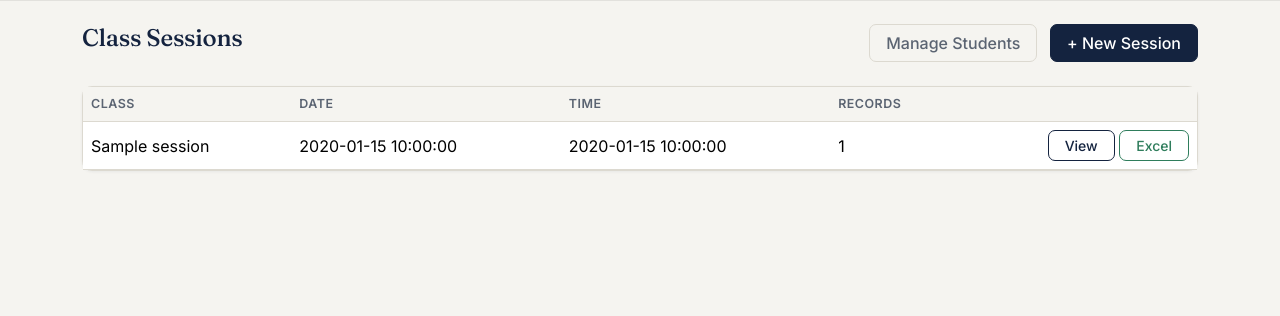
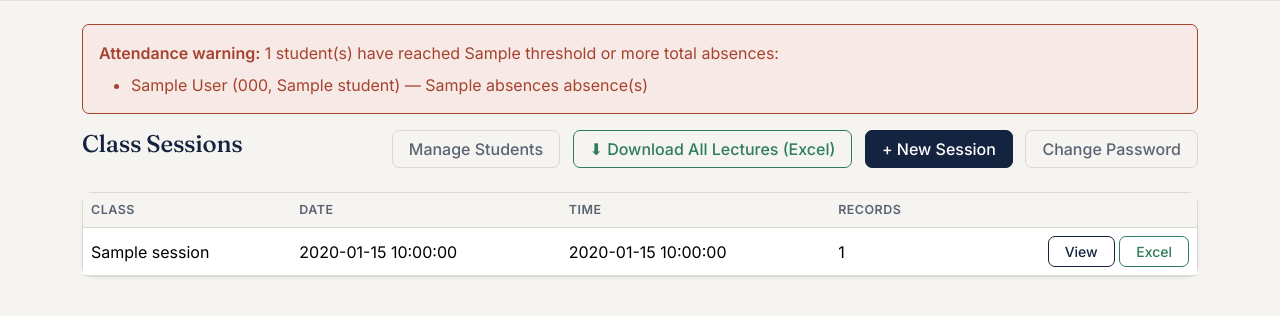
Before and after one commit to samsamurai739-cpu/Smart-Attendance-, a Flask app: template templates/teacher_dashboard.html in a window 1280 px wide. Shown: the part 54-370 px from the top of the page. Run offline with Flask 3, Linux system fonts and the light colour scheme; the template is opened without the code that fills it: most values are stand-ins (such as "Sample title", 1, 10 or a date in 2020).

Commit message:
Update teacher_dashboard.html

```diff
--- a/templates/teacher_dashboard.html
+++ b/templates/teacher_dashboard.html
@@ -1,11 +1,26 @@
 {% extends "base.html" %}
 {% block title %}Teacher Dashboard{% endblock %}
 {% block content %}
+{% if at_risk %}
+<div class="alert alert-danger">
+    <strong>Attendance warning:</strong> {{ at_risk|length }} student(s) have reached
+    {{ threshold }} or more total absences:
+    <ul class="mb-0 mt-2">
+        {% for item in at_risk %}
+        <li>{{ item.student.full_name }} ({{ item.student.student_code }}, {{ item.student.class_name }})
+            &mdash; {{ item.absences }} absence(s)</li>
+        {% endfor %}
+    </ul>
+</div>
+{% endif %}
+
 <div class="d-flex justify-content-between align-items-center mb-4">
     <h4>Class Sessions</h4>
     <div>
         <a href="{{ url_for('manage_students') }}" class="btn btn-outline-secondary me-2">Manage Students</a>
-        <a href="{{ url_for('new_session') }}" class="btn btn-primary">+ New Session</a>
+        <a href="{{ url_for('export_all_sessions') }}" class="btn btn-outline-success me-2">⬇ Download All Lectures (Excel)</a>
+        <a href="{{ url_for('new_session') }}" class="btn btn-primary me-2">+ New Session</a>
+        <a href="{{ url_for('change_password') }}" class="btn btn-outline-secondary">Change Password</a>
     </div>
 </div>
 
```
